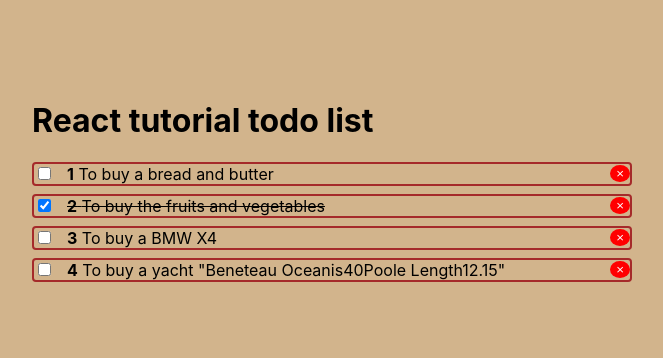
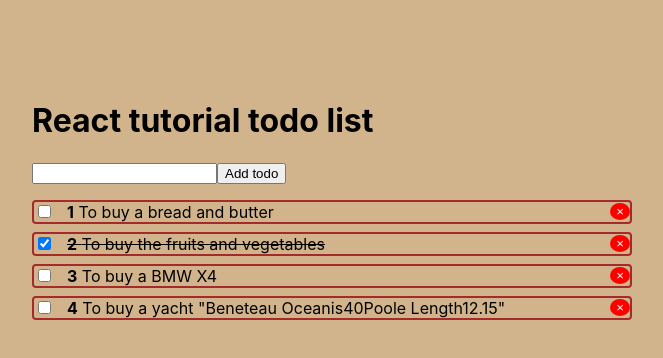
Before and after one commit to VolodymyrSSS/REACT-training, a React (Create React App) app in the folder todo-minin/: page / in a window 1280 px wide. Shown: the top 358 px of the page, without its empty margins (308-971 px from the left). Built offline with nearby package versions, Linux system fonts and the light colour scheme.

Commit message:
addTodo useState, onCreate, event.target.value

```diff
--- a/todo-minin/src/App.js
+++ b/todo-minin/src/App.js
@@ -2,6 +2,7 @@
 import Context from './context';
 
 import TodoList from './Todo/TodoList';
+import AddTodo from './Todo/AddTodo';
 
 function App() {
   const [todos, setTodos] = React.useState([
@@ -26,16 +27,28 @@
     setTodos(todos.filter(todo => todo.id !== id))
   }
 
+  function addTodo(title) {
+    setTodos(
+      todos.concat([
+        {
+          title: title,
+          id: Date.now(),
+          completed: false
+        }
+      ])
+    )
+  }
+
   return (
     <Context.Provider value={{removeTodo: removeTodo}}>
       <div className='wrapper'>
         <h1>React tutorial todo list</h1>
 
+        <AddTodo onCreate={addTodo}/>
+
         {todos.length
         ? (<TodoList todos={todos} onToggle={toggleTodo} />)
-        : (<h3>You have no todos!</h3>)
-        }
-
+        : (<h3>You have no todos!</h3>) }
       </div>
     </Context.Provider>
   );
--- /dev/null
+++ b/todo-minin/src/Todo/AddTodo.js
@@ -0,0 +1,29 @@
+import React, { useState } from 'react';
+import PropTypes from 'prop-types';
+
+function AddTodo({ onCreate }) {
+  const [value, setValue] = useState('');
+
+  function submitHandler(event) {
+    event.preventDefault();
+
+    if(value.trim()) {
+      onCreate(value);
+      setValue('');
+    }
+  }
+
+
+  return (
+    <form style={{marginBottom: '1rem'}} onSubmit={submitHandler}>
+      <input value={value} onChange={event=>setValue(event.target.value)} />
+      <button type='submit'>Add todo</button>
+    </form>
+  )
+}
+
+AddTodo.propTypes = {
+  onCreate: PropTypes.func.isRequired
+}
+
+export default AddTodo;
```
